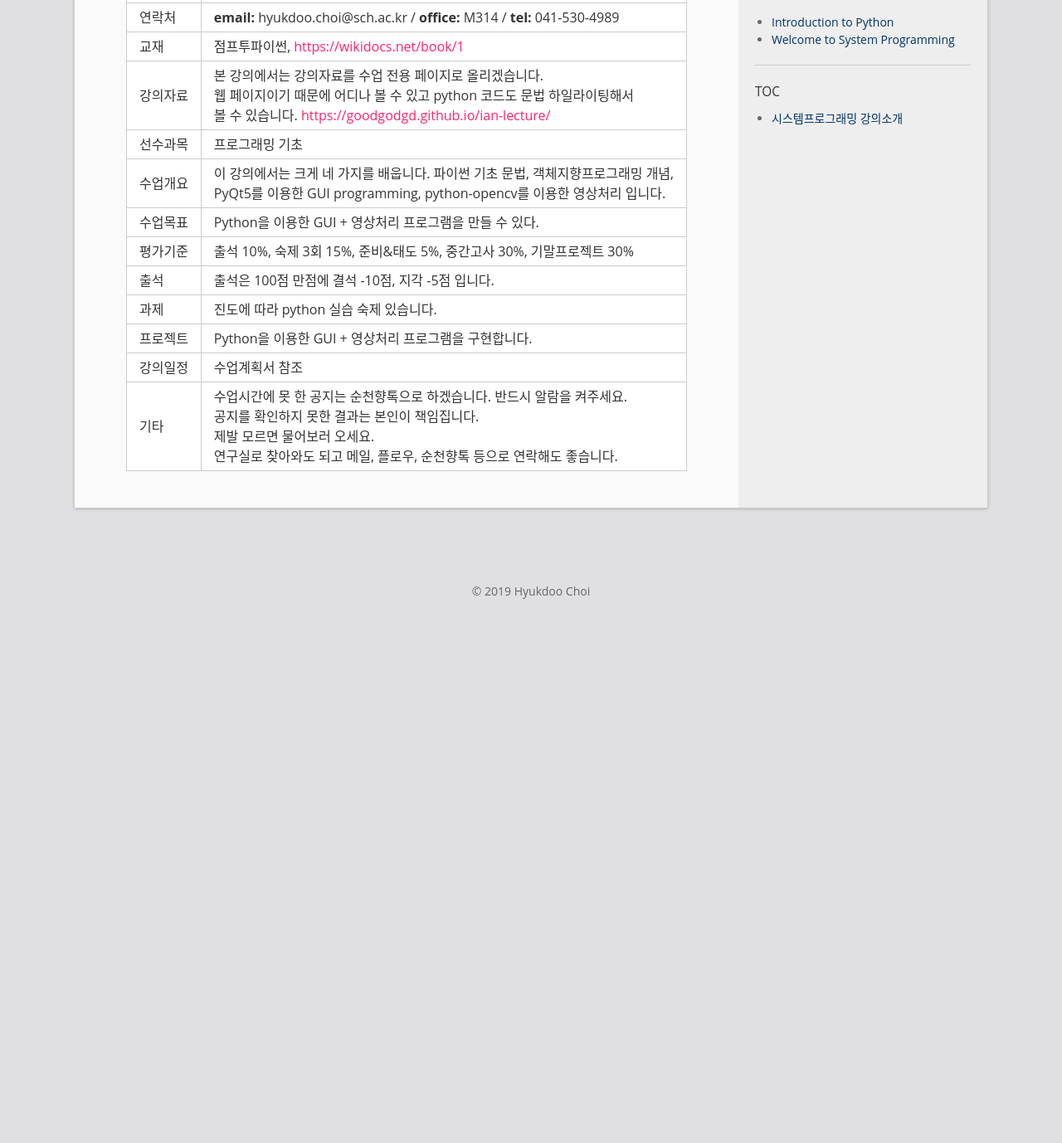
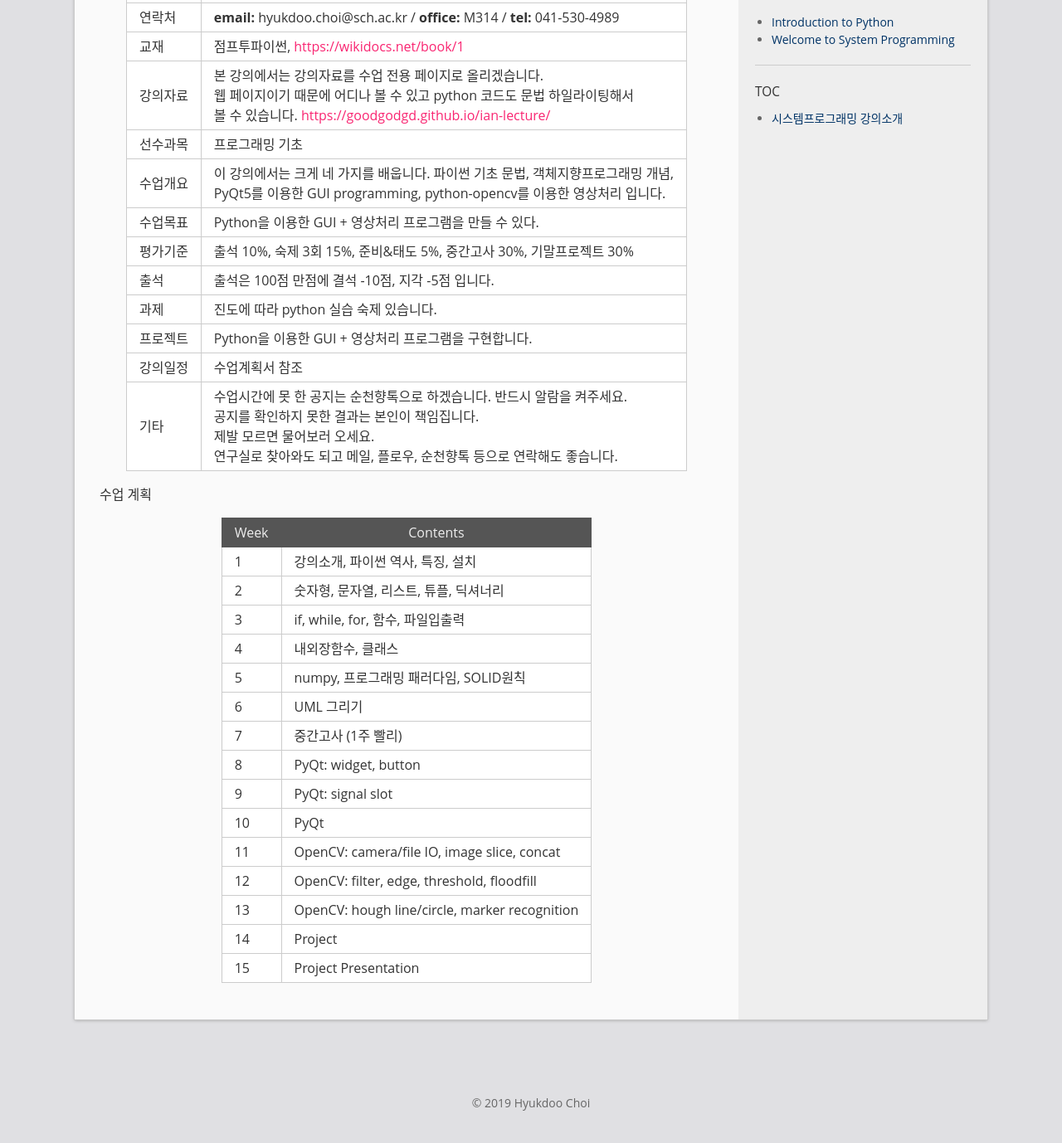
Before and after one commit to goodgodgd/ian-lecture, a Jekyll site: the page built from _posts/2019-02-28-lecture-intro.markdown, in a window 1280 px wide and 1400 px high, scrolled down 390 px. Shown: the top 1378 px of the window at 83% size. Built offline with Jekyll 4.4.1, drawn with Linux system fonts in a browser that asks for light colours; before the commit the page ends 1173 px from its top, so only the background shows below that.

Commit message:
update lecture plan

```diff
--- a/_posts/2019-02-28-lecture-intro.markdown
+++ b/_posts/2019-02-28-lecture-intro.markdown
@@ -24,3 +24,25 @@ categories: 2019-1-systprog
 | 프로젝트 | Python을 이용한 GUI + 영상처리 프로그램을 구현합니다. |
 | 강의일정 | 수업계획서 참조 |
 | 기타 | 수업시간에 못 한 공지는 순천향톡으로 하겠습니다. 반드시 알람을 켜주세요. <br/>공지를 확인하지 못한 결과는 본인이 책임집니다. <br/>제발 모르면 물어보러 오세요. <br/>연구실로 찾아와도 되고 메일, 플로우, 순천향톡 등으로 연락해도 좋습니다. |
+
+
+
+수업 계획
+
+| Week | Contents                                      |
+| ---- | --------------------------------------------- |
+| 1    | 강의소개, 파이썬 역사, 특징, 설치             |
+| 2    | 숫자형, 문자열, 리스트, 튜플, 딕셔너리        |
+| 3    | if, while, for, 함수, 파일입출력              |
+| 4    | 내외장함수, 클래스                            |
+| 5    | numpy, 프로그래밍 패러다임, SOLID원칙         |
+| 6    | UML 그리기                                    |
+| 7    | 중간고사 (1주 빨리)                           |
+| 8    | PyQt: widget, button                          |
+| 9    | PyQt: signal slot                             |
+| 10   | PyQt                                          |
+| 11   | OpenCV: camera/file IO, image slice, concat   |
+| 12   | OpenCV: filter, edge, threshold, floodfill    |
+| 13   | OpenCV: hough line/circle, marker recognition |
+| 14   | Project                                       |
+| 15   | Project Presentation                          |
```
